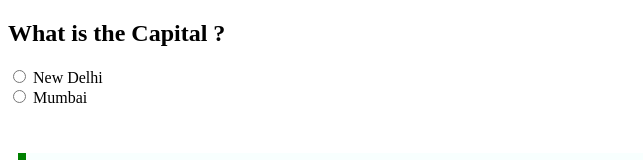
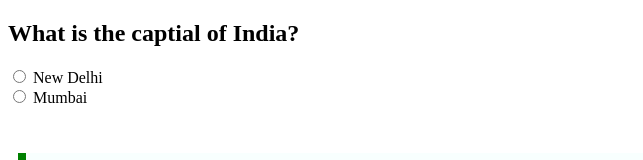
Before and after one commit to acciojob/trivia-parikshitmali17, a website: page main.html in a window 1280 px wide. Shown: the top 160 px of the page, without its empty margins (0-643 px from the left). Drawn offline with Linux system fonts and the light colour scheme.

Commit message:
created a submission

```diff
--- a/main.html
+++ b/main.html
@@ -20,7 +20,7 @@ font-weight: bold;
 <body>
 	<!-- the entire body must be written by student -->
 	<section>
-		<h2>What is the Capital ?</h2>
+		<h2>What is the captial of India?</h2>
 	<form>
 	<input  id="D"  name="capital" value="New Delhi" type="radio" >
 	<label for="D">New Delhi</label><br>
```
